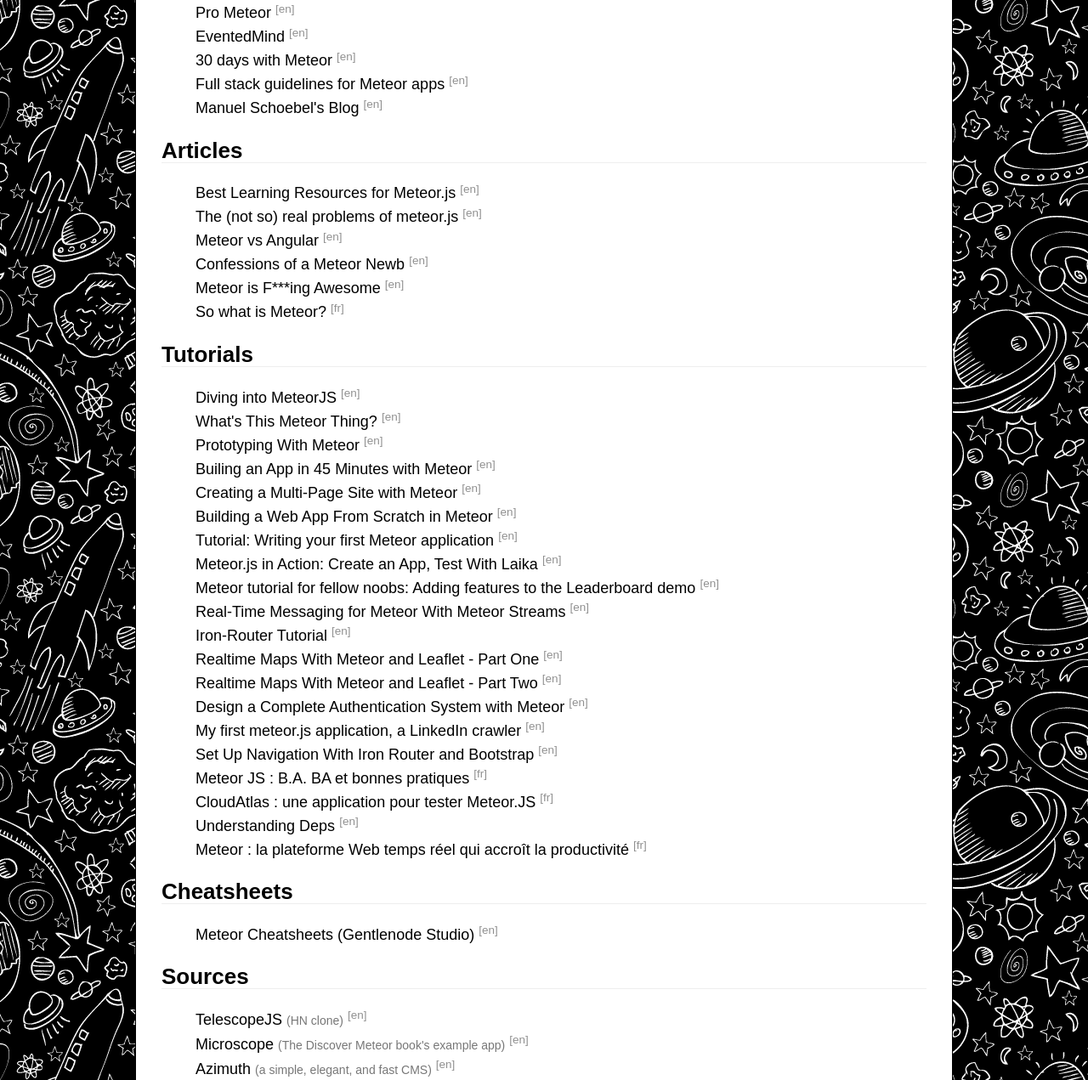
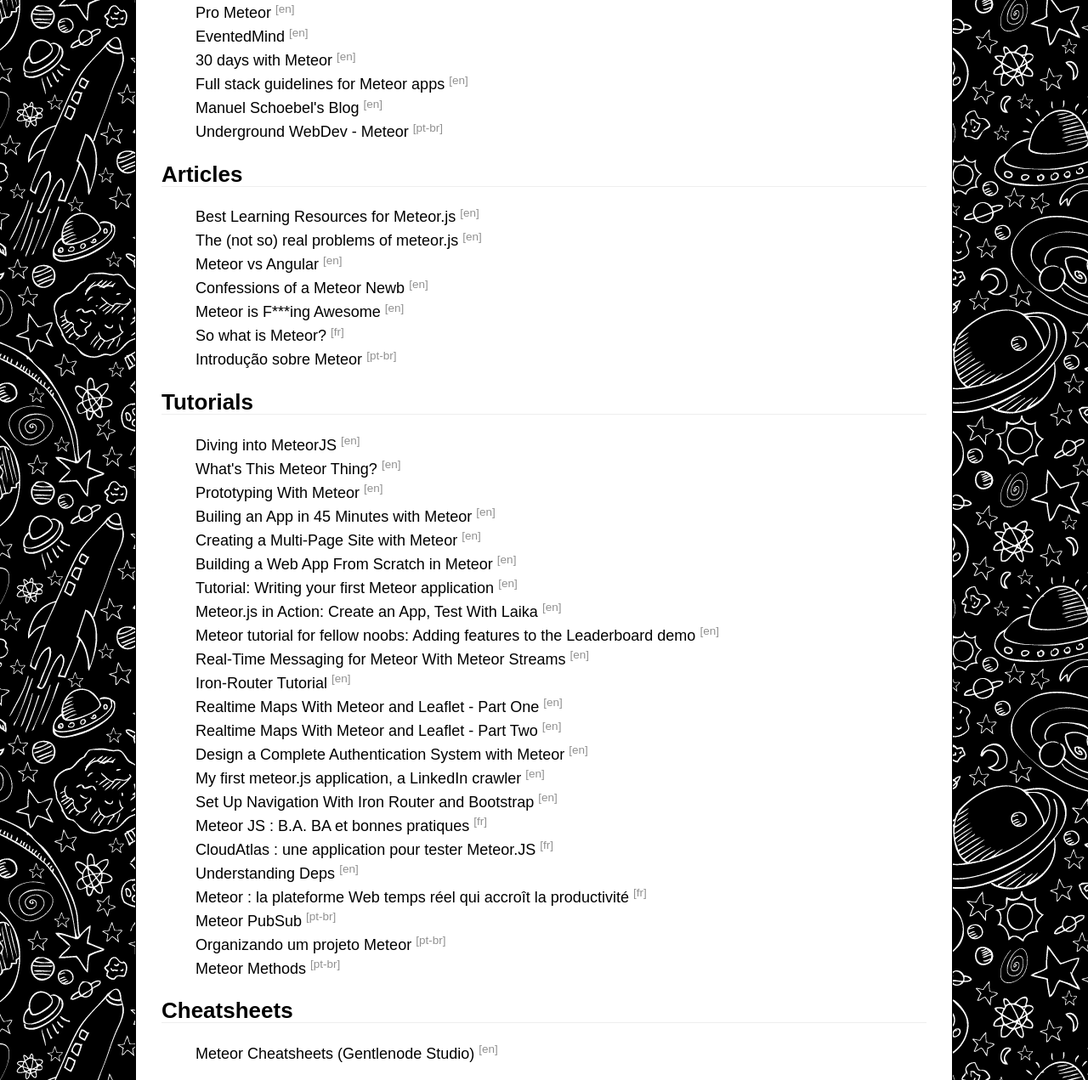
Before and after one commit to Urigo/awesome-meteor, a plain HTML site: page index.html in a window 1280 px wide. Shown: the part 1648-2919 px from the top of the page at 85% size. Drawn offline with Linux system fonts and the light colour scheme.

Commit message:
Update 2014-06-24T12:01:08.376Z

```diff
--- a/index.html
+++ b/index.html
@@ -197,7 +197,7 @@
     </li>
 
     <li>
-      <a href="http://www.casadocodigo.com.br/products/livro-meteor">Meteor: Criando aplicações web real-time com JavaScript</a>
+      <a href="https://casadocodigo.refersion.com/l/d88.3525">Meteor: Criando aplicações web real-time com JavaScript</a>
 
       <sup>[pt-br]</sup>
     </li>
@@ -290,6 +290,12 @@
       <sup>[en]</sup>
     </li>
 
+    <li>
+      <a href="http://udgwebdev.com/meteor/">Underground WebDev - Meteor</a>
+
+      <sup>[pt-br]</sup>
+    </li>
+
   </ul>
 
   <h2>Articles</h2>
@@ -329,6 +335,12 @@
       <a href="http://hypedrivendev.wordpress.com/2012/04/23/so-what-is-meteor/">So what is Meteor?</a>
 
       <sup>[fr]</sup>
+    </li>
+
+    <li>
+      <a href="http://udgwebdev.com/introducao-sobre-meteor">Introdução sobre Meteor</a>
+
+      <sup>[pt-br]</sup>
     </li>
 
   </ul>
@@ -454,6 +466,24 @@
       <a href="http://soren-ohnmeiss.developpez.com/tutoriels/javascript/meteor/introduction-meteor/">Meteor : la plateforme Web temps réel qui accroît la productivité</a>
 
       <sup>[fr]</sup>
+    </li>
+
+    <li>
+      <a href="http://udgwebdev.com/meteor-pubsub/">Meteor PubSub</a>
+
+      <sup>[pt-br]</sup>
+    </li>
+
+    <li>
+      <a href="http://udgwebdev.com/organizando-um-projeto-meteor">Organizando um projeto Meteor</a>
+
+      <sup>[pt-br]</sup>
+    </li>
+
+    <li>
+      <a href="http://udgwebdev.com/meteor-methods/">Meteor Methods</a>
+
+      <sup>[pt-br]</sup>
     </li>
 
   </ul>
@@ -604,6 +634,12 @@
 
     <li>
       <a href="http://github.differential.io/meteor-blog/">meteor-blog</a>
+
+      <sup>[en]</sup>
+    </li>
+
+    <li>
+      <a href="https://github.com/caio-ribeiro-pereira/meteor-tictactoe">meteor-tictactoe</a>
 
       <sup>[en]</sup>
     </li>
@@ -799,6 +835,12 @@
       <sup>[fr]</sup>
     </li>
 
+    <li>
+      <a href="http://coderstv.com/">Coders TV</a>
+
+      <sup>[en]</sup>
+    </li>
+
   </ul>
 
 
```
